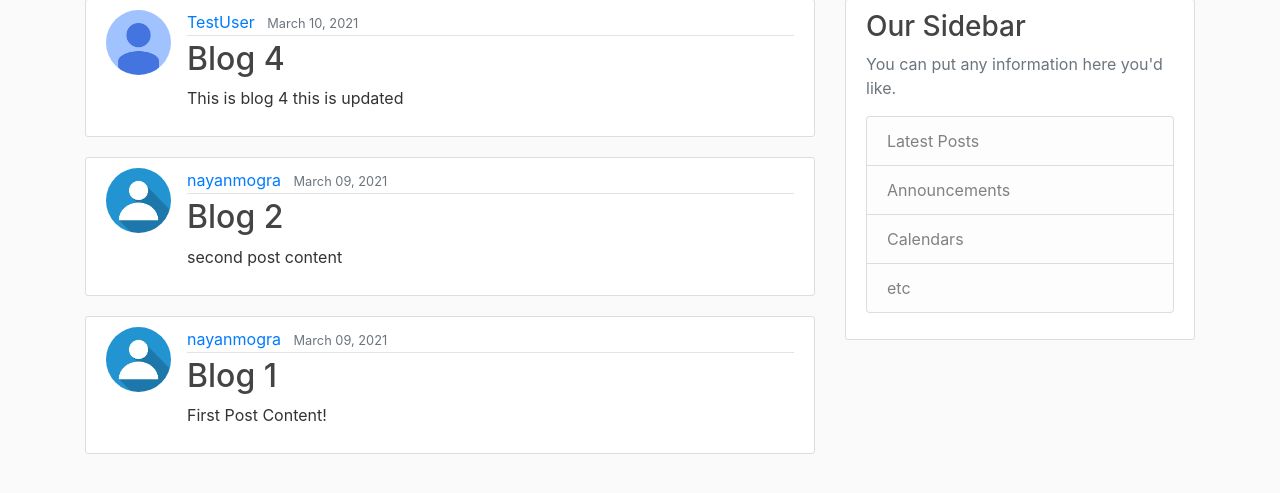
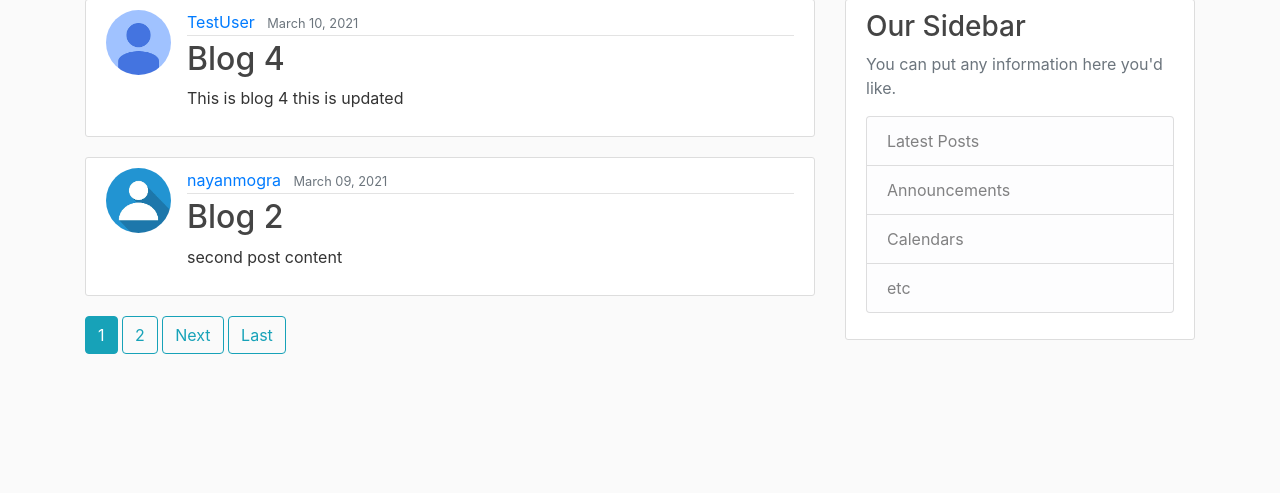
Before and after one commit to NayanMogra/Django, a Django app: page / in a window 1280 px wide. Shown: the part 81-574 px from the top of the page. Run offline with Django 3.2, Linux system fonts and the light colour scheme; data comes from the database, SQL or seed files in the repository; both versions use the stored data as it was after the commit; some libraries are stand-ins or nearby versions.

Commit message:
Pagination added

```diff
--- a/Django/django_blog/blog/templates/blog/home.html
+++ b/Django/django_blog/blog/templates/blog/home.html
@@ -13,4 +13,25 @@
           </div>
         </article>
     {% endfor %}
+    {% if is_paginated%}
+        {% if page_obj %}
+            {% if page_obj.has_previous %}
+                <a class="btn btn-outline-info mb-4" href="?page=1">First</a>
+                <a class="btn btn-outline-info mb-4" href="?page={{page_obj.previous_number}}">Previous</a>
+            {% endif %}
+            {% for num in page_obj.paginator.page_range %}
+                {% if page_obj.number == num %}
+                    <a class="btn btn-info mb-4" href="?page={{ num }}">{{num}}</a>
+
+                {% elif num > page_obj.number|add:'-3' and num < page_obj.number|add:'3' %}
+                <a class="btn btn-outline-info mb-4" href="?page={{ num }}">{{num}}</a>
+
+                {% endif%}
+            {% endfor %}
+            {% if page_obj.has_next %}
+                <a class="btn btn-outline-info mb-4" href="?page= {{ page_obj.next_page_number }}">Next</a>
+                <a class="btn btn-outline-info mb-4" href="?page={{page_obj.paginator.num_pages}}">Last</a>
+            {% endif %}
+        {% endif %}
+    {% endif %}
 {% endblock content %}
--- a/Django/django_blog/blog/views.py
+++ b/Django/django_blog/blog/views.py
@@ -3,6 +3,7 @@ from django.contrib.auth.mixins import LoginRequiredMixin,UserPassesTestMixin
 from django.views.generic import ListView,DetailView,CreateView,UpdateView,DeleteView
 from django.http import HttpResponse
 from .models import Post
+
 
 def home(request):
     context = {
@@ -15,6 +16,7 @@ class PostListView(ListView):
     template_name = 'blog/home.html'
     context_object_name = 'posts'
     ordering = ['-date_posted']
+    paginate_by = 2
 
 class PostDetailView(DetailView):
     model = Post
--- a/Django/django_blog/users/models.py
+++ b/Django/django_blog/users/models.py
@@ -9,11 +9,12 @@ class Profile(models.Model):
     def __str__(self):
         return f'{self.user.username} Profile'
 
-    def save(self):
-        super().save()
+    def save(self, *args, **kwargs):
+        super(Profile, self).save(*args, **kwargs)
 
         img = Image.open(self.image.path)
+
         if img.height > 300 or img.width > 300:
             output_size = (300, 300)
-            img.thumbnauk(output_size)
+            img.thumbnail(output_size)
             img.save(self.image.path)
```
Also changed, not shown: Django/django_blog/users/signals.py (+9 -5 lines), Django/django_blog/db.sqlite3.
